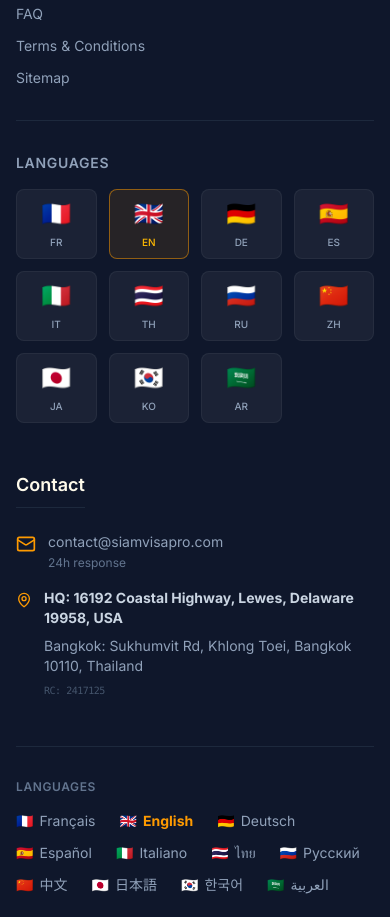
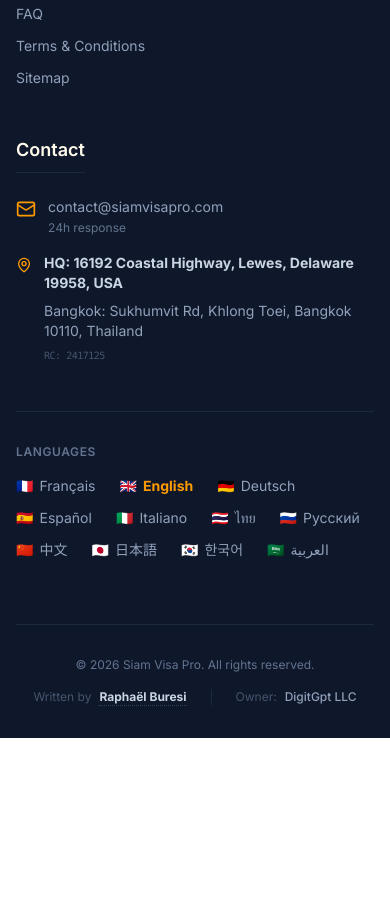
Before and after one commit to pulsession-bit/siamvia-pro, a Next.js app: page /en/dtv in a window 390 px wide. Shown: the part 8580-9497 px from the top of the page. After the commit the page ends 9318 px from the top, so only its background shows below. Built offline with nearby package versions, Linux system fonts and the light colour scheme; no server answers.

Commit message:
Fix: Remove duplicate language links in footer

```diff
--- a/src/components/Footer.tsx
+++ b/src/components/Footer.tsx
@@ -121,25 +121,6 @@ const Footer: React.FC = () => {
               <li><Link href={langPath('terms')} className="hover:text-amber-400 transition-colors">{t('footer.legal')}</Link></li>
               <li><Link href={langPath('sitemap')} className="hover:text-amber-400 transition-colors">{t('footer.sitemap')}</Link></li>
             </ul>
-            {/* Mobile Language Grid (Visible only on mobile) */}
-            <div className="md:hidden mt-8 border-t border-slate-800 pt-8">
-              <h4 className="text-sm font-semibold mb-4 text-slate-400 uppercase tracking-wider">{t('nav.languages')}</h4>
-              <div className="grid grid-cols-4 gap-3">
-                {languages.map((l) => (
-                  <button
-                    key={l.code}
-                    onClick={() => switchLanguage(l.code)}
-                    className={`flex flex-col items-center p-2 rounded-lg border transition-all ${lang === l.code
-                      ? 'bg-amber-500/10 border-amber-500/50 text-amber-400'
-                      : 'bg-white/5 border-white/5 text-slate-400 hover:bg-white/10'
-                      }`}
-                  >
-                    <span className="text-2xl mb-1">{l.flag}</span>
-                    <span className="text-[10px] font-medium uppercase">{l.code}</span>
-                  </button>
-                ))}
-              </div>
-            </div>
           </div>
 
           <div>
```
